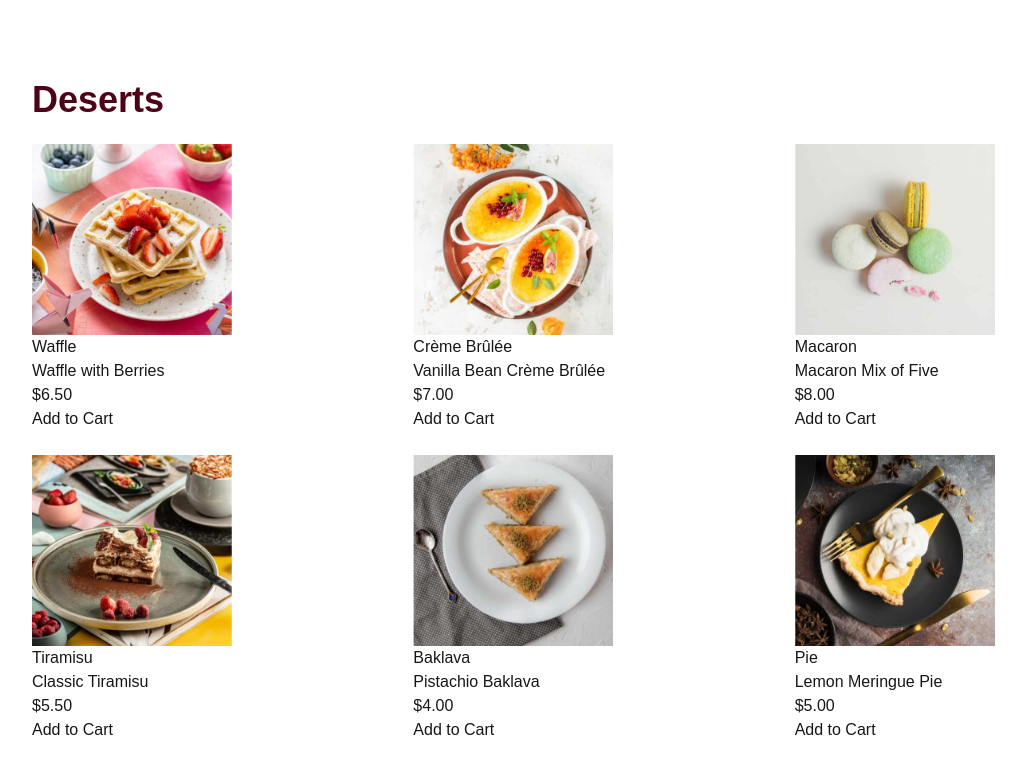
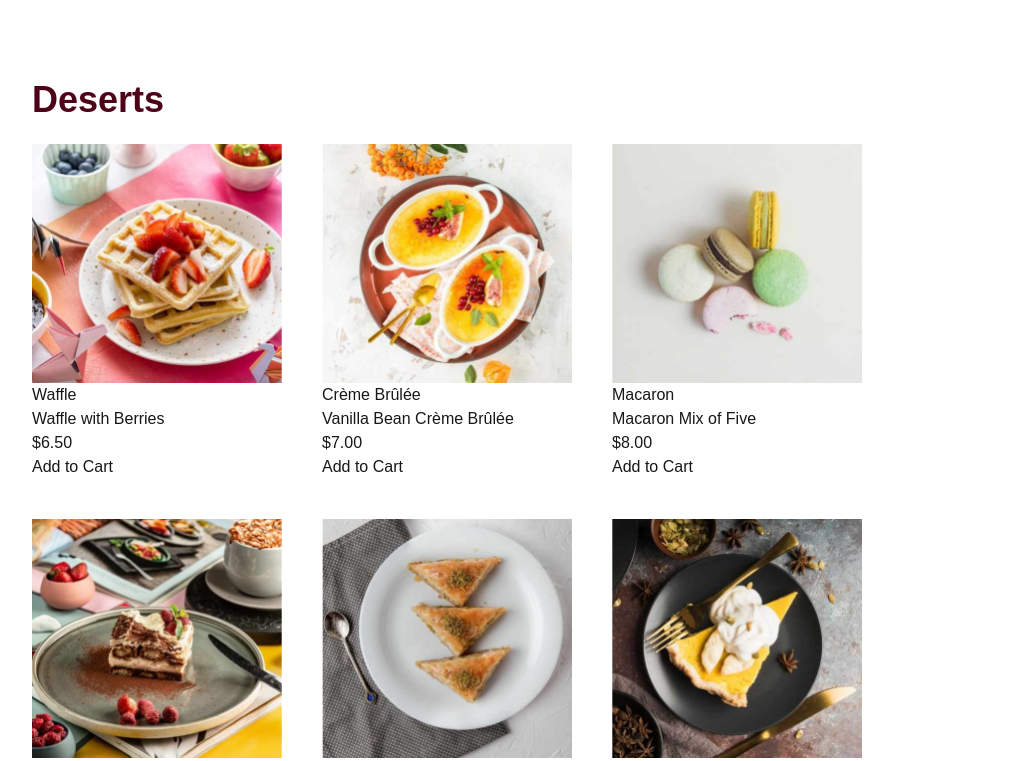
Before and after one commit to RpMoreira98/product-list-with-cart, a Next.js app: page / in a window 1280 px wide. Shown: the top 761 px of the page, without its empty margins (48-1074 px from the left). Built offline with nearby package versions, Linux system fonts and the light colour scheme.

Commit message:
feat: add card list

```diff
--- a/src/app/page.tsx
+++ b/src/app/page.tsx
@@ -6,7 +6,7 @@ const Home = () => {
   return (
     <div className="container p-6 lg:p-20 mx-auto">
       <h1 className="text-4xl font-bold text-rose-950 mb-6">Deserts</h1>
-      <div>
+      <div className="grid grid-cols-1 lg:grid-cols-70-30 gap-8 place-items-start">
         <CardComponents />
       </div>
     </div>
--- a/src/components/cardComponents/cardComponents.tsx
+++ b/src/components/cardComponents/cardComponents.tsx
@@ -3,7 +3,7 @@ import { CardList } from "../cardList/cardList";
 
 export const CardComponents = () => {
   return (
-    <div className="grid grid-cols-1 sm:grid-cols-2 md:grid-cols-3 gap-6">
+    <div className="grid grid-cols-1 sm:grid-cols-2 md:grid-cols-3 gap-10">
       {Candy.map((candy) => (
         <CardList key={candy.id} cardList={candy} />
       ))}
--- a/src/components/cardList/cardList.tsx
+++ b/src/components/cardList/cardList.tsx
@@ -9,12 +9,12 @@ type CardListCandy = {
 export const CardList = ({ cardList }: CardListCandy) => {
   const addToCart = useCartStore((state) => state.addToCart);
   return (
-    <div>
+    <div className="">
       <Image
         src={cardList.image}
         alt={cardList.title}
-        width={200}
-        height={150}
+        width={250}
+        height={200}
       />
       <h3>{cardList.title}</h3>
       <p>{cardList.text}</p>
```
